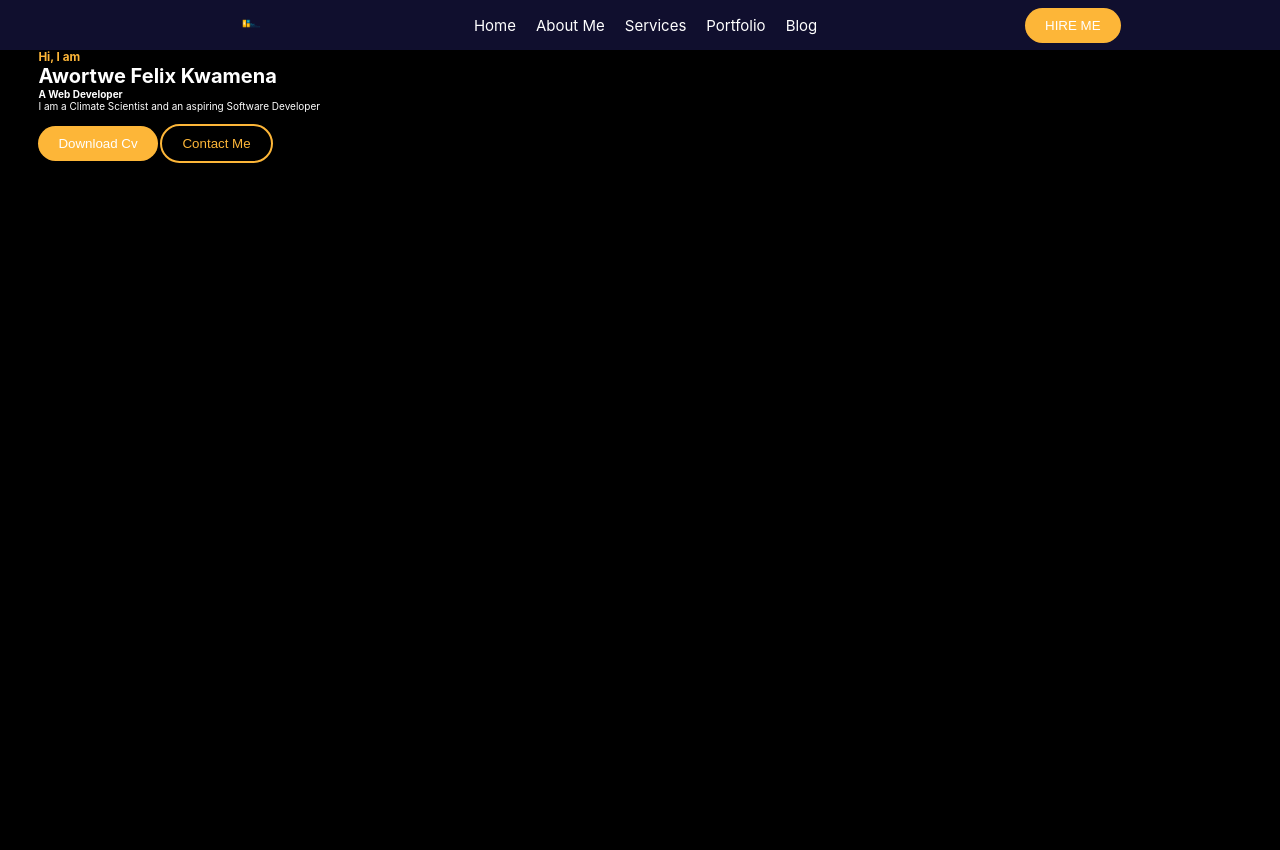
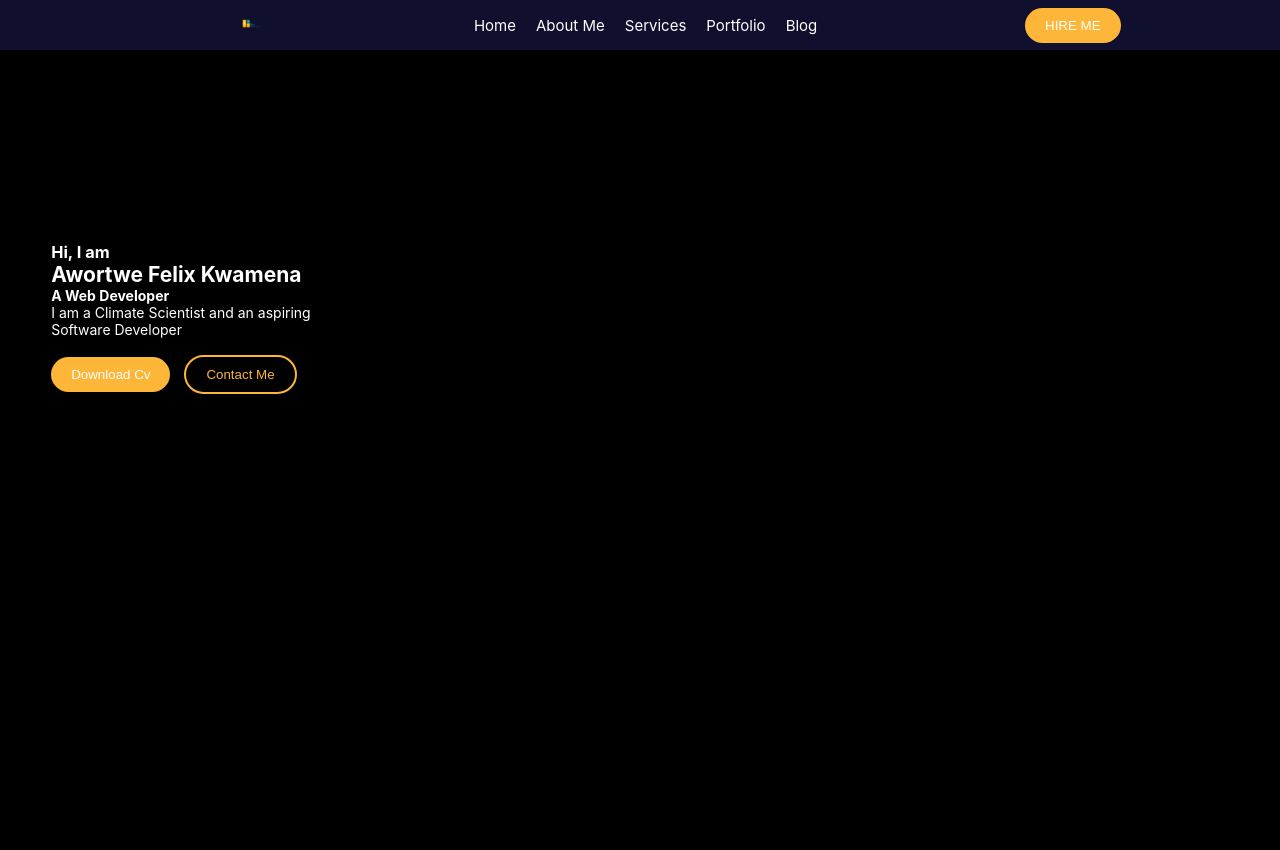
Before and after one commit to paakofiaidoo/Portfolio-1, a PHP site: page / in a window 1280 px wide; the page is wider, and only the part inside the window is pictured. Run offline with PHP 8.4, Linux system fonts and the light colour scheme.

Commit message:
first code

```diff
--- a/index.html
+++ b/index.html
@@ -27,11 +27,13 @@
 
 
     <header class="intro">
-<div class="card">
-  <p> <h3>Hi, I am </h3></p>
-  <p> <h1>Awortwe Felix Kwamena</h1></p>
+<nav class="navcard">
+  <div class="infocard">
+  <p>
+    <h3>Hi, I am </h3></p>
+  <p> <h1 class="mycardname">Awortwe Felix Kwamena</h1></p>
   <p><h4>A Web Developer</h4> </p>
-  <p> I am a Climate Scientist and an aspiring Software Developer</p> <br>
+  <p> I am a Climate Scientist and an aspiring <br> Software Developer</p> <br>
     <div>
           <button class="cv">
            <a href="#"> Download Cv</a>
@@ -39,8 +41,11 @@
           <button class="contact">
             <a href="#">Contact Me</a>
           </button>
+        </div>
+    </nav>
 
-    </div>
+</div>
+<div>
 
 </div>
 <div class=></div>
--- a/styles/style.css
+++ b/styles/style.css
@@ -99,20 +99,34 @@ header {
     height: 100%;
     width: 100%;
 }
+.navcard{
+    background-color: black;
+    display: flex;
+     justify-content: space-evenly;
 
-.card  {
+
+
+}
+
+.infocard  {
+
     color: #ffffff;
-    padding-left:3% ;
-    padding-right:3% ;
+    padding-left:4% ;
+    padding-bottom: 16%;
+    padding-top: 15%;
     justify-content: space-evenly;
     padding: auto;
     align-items: left;
-    height: 100%;
-    width: auto;
-    display: block;
+    height: 200px;
+    width: 100%;
+    flex-direction: column;
+    background-color:black;
+    font-size: 14px;
 
 }
-.card h3{
+
+}
+.navcard h3{
     color: #fdb638;
 }
 .contact{
@@ -123,6 +137,7 @@ header {
     width: auto;
     height: auto;
     border: 2px solid #fdb638;
+    margin-left: 10px;
 
 
 }
```
Also changed, not shown: img/fel.svg (added).
